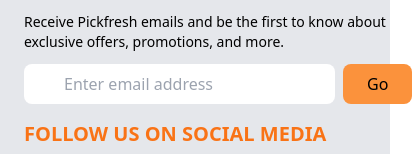
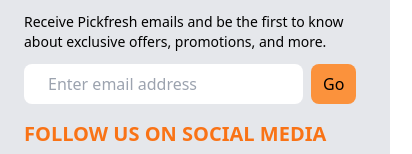
Before and after one commit to Jas-developer/pickfresh, a React (Vite) app: page / in a window 390 px wide. Shown: the part 3004-3158 px from the top of the page, 412 px wide, since content can reach past the window. Built offline with nearby package versions, Linux system fonts and the light colour scheme.

Commit message:
AJUST THE PADDING FOR THE FOOTER

```diff
--- a/src/layouts/footer/Footer.jsx
+++ b/src/layouts/footer/Footer.jsx
@@ -17,12 +17,12 @@
               type="email"
               placeholder="Enter email address"
               name="email"
-              className="px-10 p-2 rounded-lg"
+              className=" px-6 lg:px-10 p-2 rounded-lg"
             />
             <input
               type="submit"
               value="Go"
-              className="bg-orange-400 px-6 rounded-lg"
+              className="bg-orange-400 px-3 md:px-6 rounded-lg"
             />
           </form>
         </div>
```
